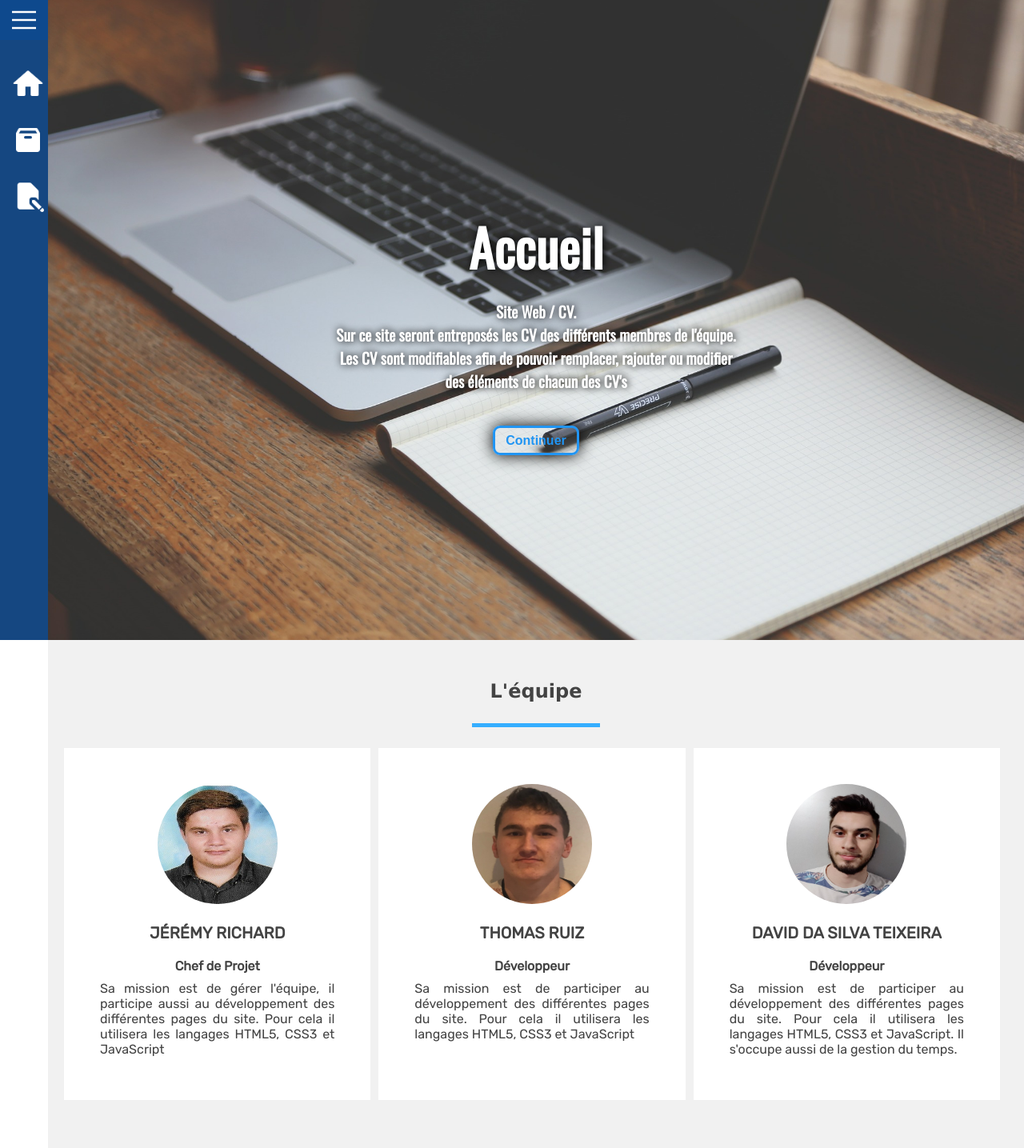
After one commit to DavidMTdev/Projet-Web, a PHP site: page /main.html in a window 1280 px wide. The commit adds this page. Shown: the whole page at 80% size. Run offline with PHP 8.4, Linux system fonts and the light colour scheme.

Commit message:
Amélioration du site

```diff
--- /dev/null
+++ b/Site Web/assets/css/main.css
@@ -0,0 +1,161 @@
+html,body{
+    margin: 0;
+    padding: 0;
+    width: 100%;
+    height: 100%;
+    /* display: flex; */
+}
+
+body{
+    display: flex;
+}
+
+.b1{
+    display: flex;
+    justify-content: center;
+    align-items: center;
+    width: 100%;
+    height: 100%;
+    background: url(../img/startup-593327_1920.jpg) no-repeat 50% 50% ;
+    background-size: cover;
+    /* opacity: 0.9; */
+}
+
+.b1 .in1{
+    display: flex;
+    justify-content: center;
+    align-items: center;
+    width: 100%;
+    max-width: none;
+}
+
+.content{
+    max-width: 500px;
+    text-align: center;
+}
+
+.content h1{
+    font-family: 'Oswald', sans-serif;
+    color: white;
+    font-size: 4em;
+    text-shadow: rgb(0, 0, 0) 1px 0 10px;
+    margin: 20px;
+}
+
+.content h5{
+    font-family: 'Oswald', sans-serif;
+    margin-bottom: 50px;
+    color: white;
+    font-size: 1.2em;
+    text-shadow: rgb(0, 0, 0) 1px 0 10px;
+}
+
+.content .btn{
+    border-radius: 9px;
+    color: #2195f3;
+    text-decoration: none;
+    font-family: 'Century Gothic',sans-serif;
+    border: 3px solid;
+    padding: 7px 13px;
+    font-weight: bold;
+    box-shadow: rgb(0, 0, 0) 0px 0px 20px;
+}
+
+.content .btn:hover{
+    color: white;
+    background: #2195f3
+
+}
+
+p{
+    text-align: justify;
+    margin: 3% 0;
+    font-family: sans-serif;
+}
+
+
+
+
+
+
+.team{
+    padding: 50px 0;
+    background: #f1f1f1;
+    color: #434343;
+    text-align: center;
+    display: flex;
+    justify-content: center;
+}
+
+.container{
+    max-width: 1200px;
+    margin: auto;
+    overflow: hidden;
+    padding: 0 20px;
+}
+
+.border{
+    width: 160px;
+    height: 5px;
+    background: #36aeff;
+    margin: 26px auto;
+}
+
+.members{
+    display: flex;
+    flex-wrap: wrap;
+    justify-content: center;
+    font-family: 'Rubik', sans-serif;
+}
+
+.member{
+    flex: 32%;
+    box-sizing: border-box;
+    padding: 15px;
+    background:white;
+    margin: 0 10px 10px 0;
+
+}
+
+.equipier{
+    /* background:white; */
+    padding: 30px;
+    height: 100%;
+}
+
+.equipier img{
+    width: 150px;
+    height: 150px;
+    border-radius: 50%;
+}
+
+.equipier p{
+    text-align: justify;
+    font-family: 'Rubik', sans-serif;
+}
+
+.name{
+    font-size:20px;
+    font-weight: bold;
+    text-transform: uppercase;
+    margin: 20px 0;
+}
+
+.role{
+    font-weight: bold;
+}
+
+@media screen and (max-width:680px){
+    .member{
+        flex: 100%;
+        max-width: 80%;
+    }
+}
+
+@media screen and (max-width:600px){
+    .member{
+        flex: 100%;
+        max-width: 100%;
+        margin: 10px 0;
+    }
+}
--- a/Site Web/assets/css/navbar.css
+++ b/Site Web/assets/css/navbar.css
@@ -9,6 +9,8 @@ body{
 
 main {
 	margin-left: 60px;
+	height: 100%;
+	width: 100%;
 }
 
 header{
@@ -21,7 +23,6 @@ header{
 /********** navbar vertical *************/
 
 header nav.navbar-v {
-
 	width: 250px;
 	height: 100%;
 	background-color: #154781;
--- /dev/null
+++ b/Site Web/main.html
@@ -0,0 +1,109 @@
+<!DOCTYPE html>
+<html>
+
+<head>
+    <meta charset="utf-8">
+    <meta http-equiv="X-UA-Compatible" content="IE=edge">
+    <title>Accueil</title>
+    <meta name="viewport" content="width=device-width, initial-scale=1.0">
+    <link rel="stylesheet" href="assets/css/main.css">
+    <link rel="stylesheet" href="assets/css/navbar.css">
+    <link href="https://fonts.googleapis.com/css?family=Oswald" rel="stylesheet">
+    <link href="https://fonts.googleapis.com/css?family=Rubik" rel="stylesheet">
+    <script src="assets/js/navbar.js" async></script>
+</head>
+<body onload="menu()">
+    <header>
+        <nav class="navbar-v">
+            <div class="bar-menu">
+                <div class="menuBurger ">
+                    <img src="assets/img/icons8_Menu_40px.png" alt="">
+                </div>
+                <div class="menuDelete visible">
+                    <img src="assets/icon/icons8_Delete_1.ico" alt="">
+                </div>
+            </div>
+
+            <div class="bar-v">
+                <ul>
+                    <li>
+                        <a href="Accueil.html">
+                            <img src="assets/icon/icons8-accueil-48.png" alt="">
+                            Accueil</a>
+                    </li>
+                    <li>
+                        <a href="choix.html">
+                            <img src="assets/icon/icons8-boîte-48 (1).png" alt="">
+                            Gestion CV</a>
+                    </li>
+                    <li>
+                        <a href="admin.html">
+                        <img src="assets/icon/icons8-editer-le-fichier-48.png" alt="">
+                            Modification
+                        </a>
+                    </li>
+
+                </ul>
+            </div>
+        </nav>
+    </header>
+
+    <main>
+    <section class="b1">
+        <div class="in1">
+            <div class="content">
+                <h1>Accueil</h1>
+                <h5>Site Web / CV. <br> Sur ce site seront entreposés les CV des différents membres de l'équipe. Les CV sont modifiables afin de pouvoir remplacer, rajouter ou modifier des éléments de chacun des CV's</h5>
+                <a href="#equipe" class="btn">Continuer</a>
+            </div>
+        </div>
+    </section>
+
+    <section id="equipe">
+<div class="team">
+    <div class="container">
+        <h1>L'équipe</h1>
+        <div class="border"></div>
+
+        <div class="members">
+
+            <div class="member">
+                <div class="equipier">
+                    <img src="assets/img/photo cv pro.jpg" alt="">
+                    <div class="name">Jérémy RICHARD</div>
+                    <div class="role">Chef de Projet</div>
+                    <p>Sa mission est de gérer l'équipe, il participe aussi au développement des différentes pages du site. Pour cela il utilisera les langages HTML5, CSS3 et JavaScript</p>
+                </div>
+            </div>
+
+            <div class="member">
+                <div class="equipier">
+                    <img src="assets/img/Thomaspro.jpg" alt="">
+                    <div class="name">Thomas RUIZ</div>
+                    <div class="role">Développeur</div>
+                    <p>Sa mission est de participer au développement des différentes pages du site. Pour cela il utilisera les langages HTML5, CSS3 et JavaScript</p>
+                </div>
+            </div>
+
+            <div class="member">
+                <div class="equipier">
+                    <img src="assets/img/photo david.PNG" alt="">
+                    <div class="name">David DA SILVA TEIXEIRA</div>
+                    <div class="role">Développeur</div>
+                    <p>Sa mission est de participer au développement des différentes pages du site. Pour cela il utilisera les langages HTML5, CSS3 et JavaScript. Il s'occupe aussi de la gestion du temps.</p>
+                </div>
+            </div>
+
+        </div>
+    </div>
+</div>
+</section>
+</main>
+
+
+    <!-- <script src="assets/js/particles.js"></script>
+    <script src="assets/js/particles.min.js"></script>
+    <script src="assets/js/app.js"></script> -->
+</body>
+
+</html>
```
